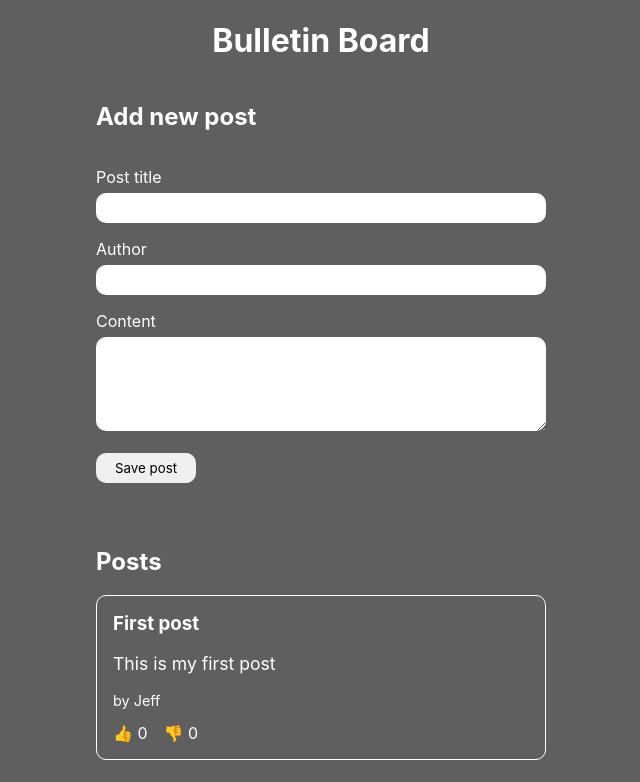
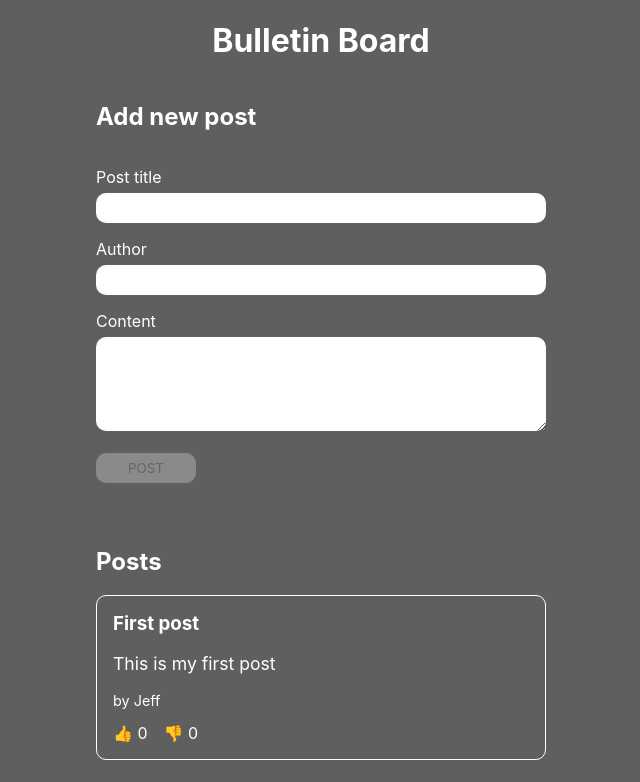
Before and after one commit to Ryhhill1998/redux-bulletin-board, a React (Create React App) app: page / in a window 1280 px wide. Shown: the top 782 px of the page, without its empty margins (319-959 px from the left). Built offline with nearby package versions, Linux system fonts and the light colour scheme.

Commit message:
Made post button disabled until all three fields have content

```diff
--- a/src/components/NewPostForm/NewPostForm.jsx
+++ b/src/components/NewPostForm/NewPostForm.jsx
@@ -2,9 +2,7 @@ import "./NewPostForm.css";
 
 import {useDispatch} from "react-redux";
 import {addPost} from "../../features/posts/postsSlice";
-import {useState} from "react";
-
-import {nanoid} from "@reduxjs/toolkit";
+import {useEffect, useState} from "react";
 
 const defaultFormFields = {
     title: "",
@@ -14,10 +12,15 @@ const defaultFormFields = {
 
 const NewPostForm = () => {
 
+    const [canPost, setCanPost] = useState(false);
     const [formFields, setFormFields] = useState(defaultFormFields);
     const {title, author, content} = formFields;
 
     const dispatch = useDispatch();
+
+    useEffect(() => {
+        setCanPost(title && author && content);
+    }, [author, content, title]);
 
     const resetFormFields = () => setFormFields(defaultFormFields);
 
@@ -33,9 +36,7 @@ const NewPostForm = () => {
 
     const handleFormSubmit = (event) => {
         event.preventDefault();
-
         dispatch(addPost(formFields));
-
         resetFormFields();
     }
 
@@ -58,7 +59,7 @@ const NewPostForm = () => {
                 <textarea rows="5" name="content" value={content} onChange={handleFieldChange} required />
             </label>
 
-            <button type="submit">Save post</button>
+            <button type="submit" disabled={!canPost}>POST</button>
         </form>
     );
 }
```
